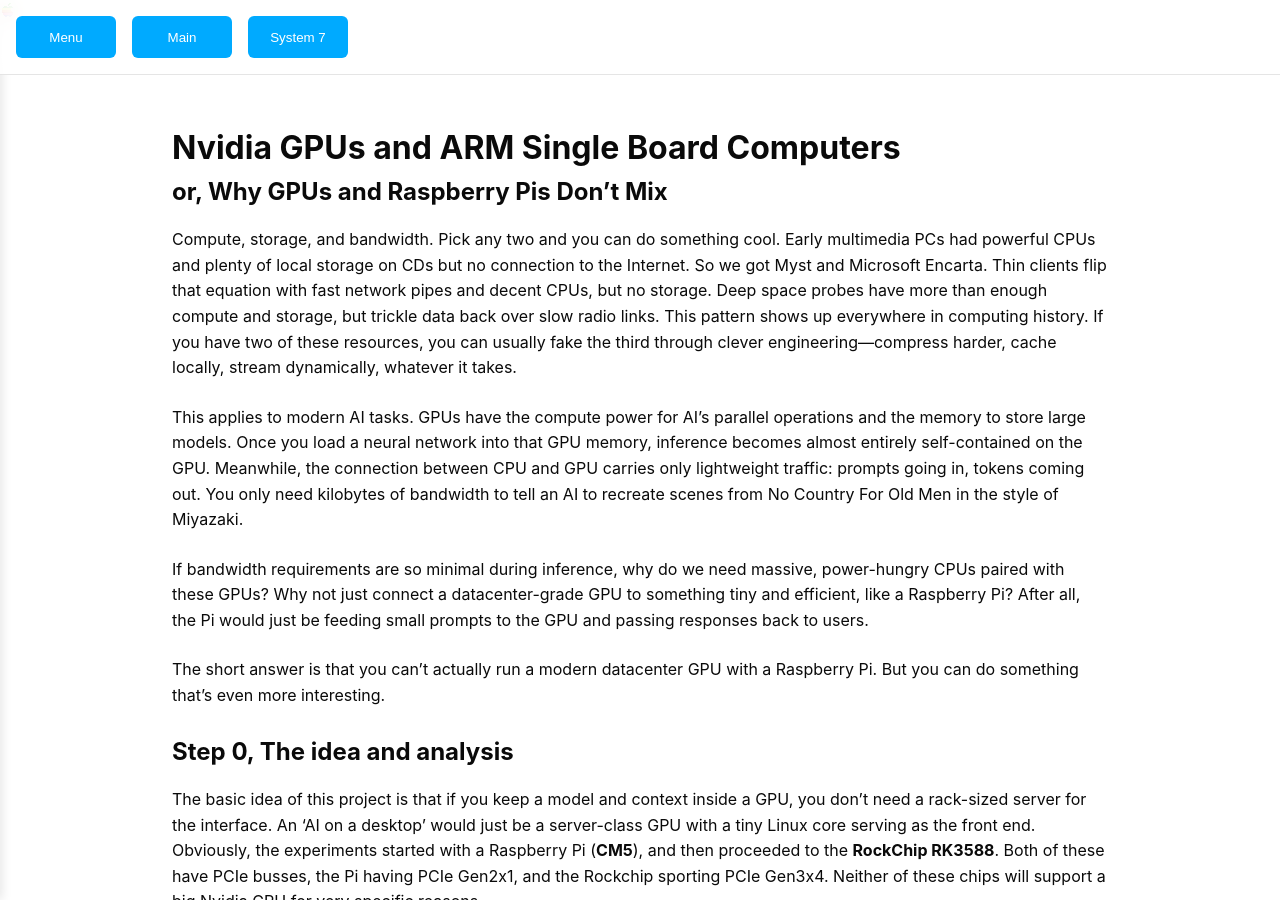
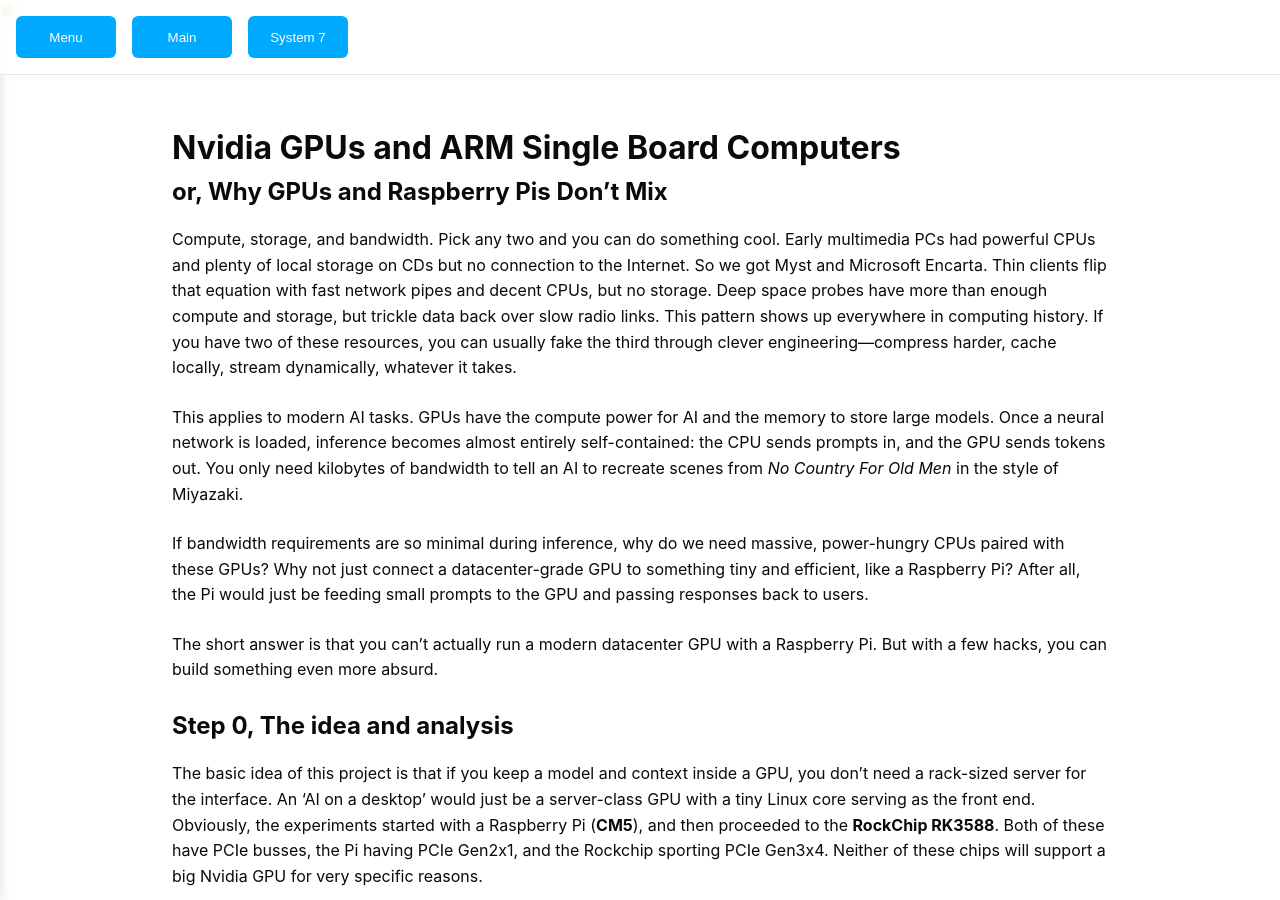
Before and after one commit to bbenchoff/bbenchoff.github.io, a Jekyll site: the page built from pages/ARMGPUs.md, in a window 1280 px wide and 900 px high. Built offline with Jekyll 4.4.1, drawn with Linux system fonts in a browser that asks for light colours; nearby versions of some CDN libraries; our own code applies the rules of GitHub Pages for plain Markdown files.

Commit message:
asdfasdf

```diff
--- a/pages/ARMGPUs.md
+++ b/pages/ARMGPUs.md
@@ -9,11 +9,12 @@
 
 Compute, storage, and bandwidth. Pick any two and you can do something cool. Early multimedia PCs had powerful CPUs and plenty of local storage on CDs but no connection to the Internet. So we got Myst and Microsoft Encarta. Thin clients flip that equation with fast network pipes and decent CPUs, but no storage. Deep space probes have more than enough compute and storage, but trickle data back over slow radio links. This pattern shows up everywhere in computing history. If you have two of these resources, you can usually fake the third through clever engineering—compress harder, cache locally, stream dynamically, whatever it takes.
 
-This applies to modern AI tasks. GPUs have the compute power for AI's parallel operations and the memory to store large models. Once you load a neural network into that GPU memory, inference becomes almost entirely self-contained on the GPU. Meanwhile, the connection between CPU and GPU carries only lightweight traffic: prompts going in, tokens coming out. You only need kilobytes of bandwidth to tell an AI to recreate scenes from No Country For Old Men in the style of Miyazaki.
+This applies to modern AI tasks. GPUs have the compute power for AI and the memory to store large models. Once a neural network is loaded, inference becomes almost entirely self-contained: the CPU sends prompts in, and the GPU sends tokens out. You only need kilobytes of bandwidth to tell an AI to recreate scenes from _No Country For Old Men_ in the style of Miyazaki.
 
 If bandwidth requirements are so minimal during inference, why do we need massive, power-hungry CPUs paired with these GPUs? Why not just connect a datacenter-grade GPU to something tiny and efficient, like a Raspberry Pi? After all, the Pi would just be feeding small prompts to the GPU and passing responses back to users.
 
-The short answer is that you can't actually run a modern datacenter GPU with a Raspberry Pi. But you can do something that's even more interesting.
+The short answer is that you can’t actually run a modern datacenter GPU with a Raspberry Pi. But with a few hacks, you can build something even more absurd.
+
 
 ## Step 0, The idea and analysis
 
```
Also changed, not shown: pages/EdgingAI.md (+5 -1 lines).
